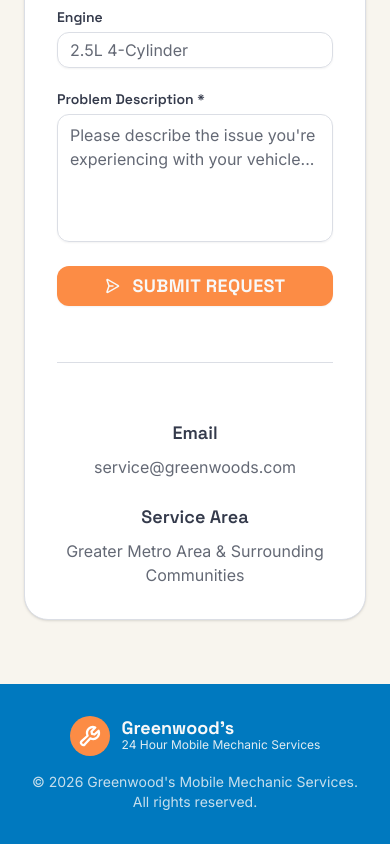
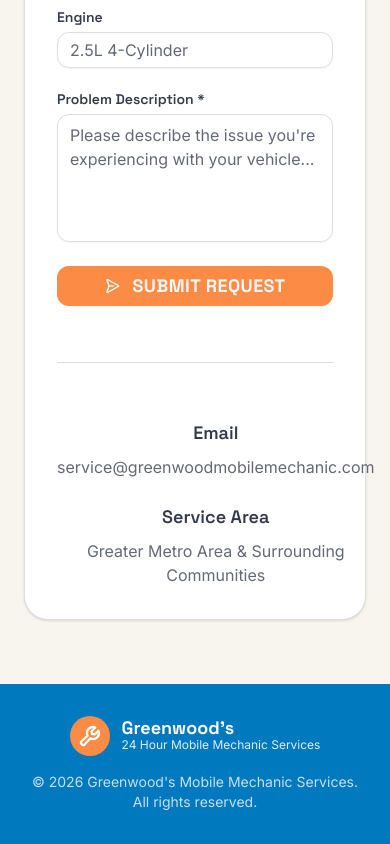
Before and after one commit to kaijuthreat/greenwoods-mobile-me, a React (Vite) app: page / in a window 390 px wide. Shown: the part 9781-10625 px from the top of the page. Built offline with nearby package versions, Linux system fonts and the light colour scheme.

Commit message:
Generated by Spark: make the apex domain name greenwoodmobilemechanic.com

```diff
--- a/index.html
+++ b/index.html
@@ -4,7 +4,7 @@
 <head>
     <meta charset="UTF-8" />
     <meta name="viewport" content="width=device-width, initial-scale=1.0" />
-    <title>Greenwood's 24 Hour Mobile Mechanic Services</title>
+    <title>Greenwood's 24 Hour Mobile Mechanic Services | greenwoodmobilemechanic.com</title>
     <link rel="preconnect" href="https://fonts.googleapis.com">
     <link rel="preconnect" href="https://fonts.gstatic.com" crossorigin>
     <link href="https://fonts.googleapis.com/css2?family=Space+Grotesk:wght@400;600;700&family=Inter:wght@400;500;600&display=swap" rel="stylesheet">
--- a/src/App.tsx
+++ b/src/App.tsx
@@ -713,10 +713,10 @@ function App() {
                     Email
                   </h4>
                   <a
-                    href="mailto:service@greenwoods.com"
+                    href="mailto:service@greenwoodmobilemechanic.com"
                     className="text-muted-foreground hover:text-accent transition-colors"
                   >
-                    service@greenwoods.com
+                    service@greenwoodmobilemechanic.com
                   </a>
                 </div>
                 <div>
```
Also changed, not shown: 1 other file (tests, documents, lock files or other folders).
